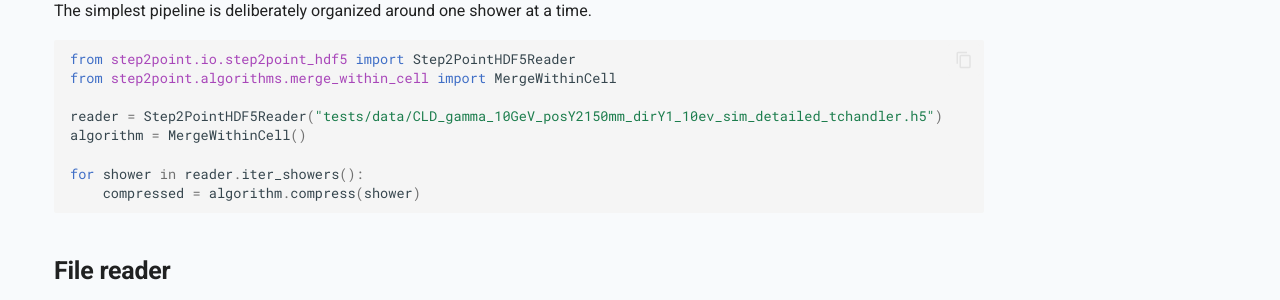
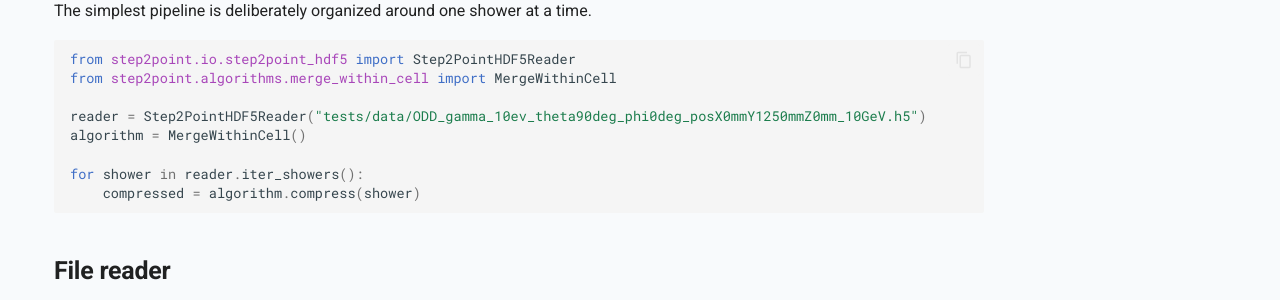
Before and after one commit to fast-sim/step2point, an MkDocs documentation site: the page built from docs/getting_started.md, in a window 1280 px wide and 900 px high. Shown: the part 431-731 px from the top of the window. Built offline with MkDocs 1.6.1 and Material for MkDocs 9.7.7, drawn with Linux system fonts in a browser that asks for light colours; comment, search, counter and statistics services are not loaded.

Commit message:
Replace CLD files with ODD

```diff
--- a/docs/getting_started.md
+++ b/docs/getting_started.md
@@ -16,7 +16,7 @@ The simplest pipeline is deliberately organized around one shower at a time.
 from step2point.io.step2point_hdf5 import Step2PointHDF5Reader
 from step2point.algorithms.merge_within_cell import MergeWithinCell
 
-reader = Step2PointHDF5Reader("tests/data/CLD_gamma_10GeV_posY2150mm_dirY1_10ev_sim_detailed_tchandler.h5")
+reader = Step2PointHDF5Reader("tests/data/ODD_gamma_10ev_theta90deg_phi0deg_posX0mmY1250mmZ0mm_10GeV.h5")
 algorithm = MergeWithinCell()
 
 for shower in reader.iter_showers():
```
Also changed, not shown: README.md (+4 -4 lines), docs/validation.md (+3 -3 lines), 8 other files.
